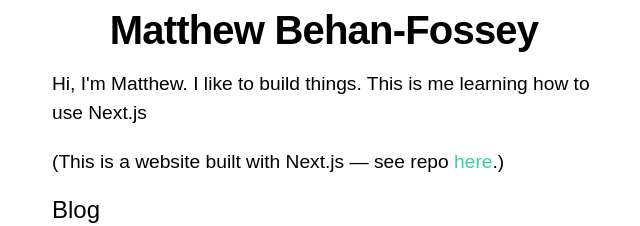
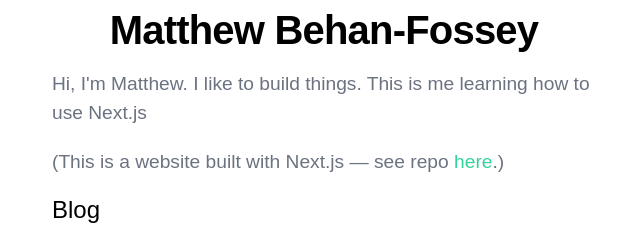
Before and after one commit to mattbf/nextjs-blog, a Next.js app: page / in a window 1280 px wide. Shown: the part 186-412 px from the top of the page, without its empty margins (316-956 px from the left). Built offline with nearby package versions, Linux system fonts and the light colour scheme.

Commit message:
tested some Tailwind CSS

```diff
--- a/components/layout.js
+++ b/components/layout.js
@@ -28,7 +28,7 @@ export default function Layout({ children, home }) {
         {home ? (
           <>
             <img
-              src="/images/profile.jpg"
+              src="/public/images/bronco-avatar.jpg"
               className={`${styles.headerHomeImage} ${utilStyles.borderCircle}`}
               alt={name}
             />
@@ -39,7 +39,7 @@ export default function Layout({ children, home }) {
             <Link href="/">
               <a>
                 <img
-                  src="/images/profile.jpg"
+                  src="/public/images/bronco-avatar.jpg"
                   className={`${styles.headerImage} ${utilStyles.borderCircle}`}
                   alt={name}
                 />
--- a/pages/index.js
+++ b/pages/index.js
@@ -12,9 +12,9 @@ export default function Home({ allPostsData }) {
         <title>{siteTitle}</title>
       </Head>
       <section className={utilStyles.headingMd}>
-        <p>{"Hi, I'm Matthew. I like to build things. This is me learning how to use Next.js"}</p>
+        <p class='text-gray-500' >{"Hi, I'm Matthew. I like to build things. This is me learning how to use Next.js"}</p>
         <div style={{height: 20}}/>
-        <p>
+        <p class='text-gray-500' >
           (This is a website  built with Next.js — see repo{' '}
           <a href="https://github.com/mattbf/nextjs-blog" class='text-green-400 hover:text-green-600'>here</a>.)
         </p>
```
Also changed, not shown: public/images/bronco-avatar.jpg (added).
